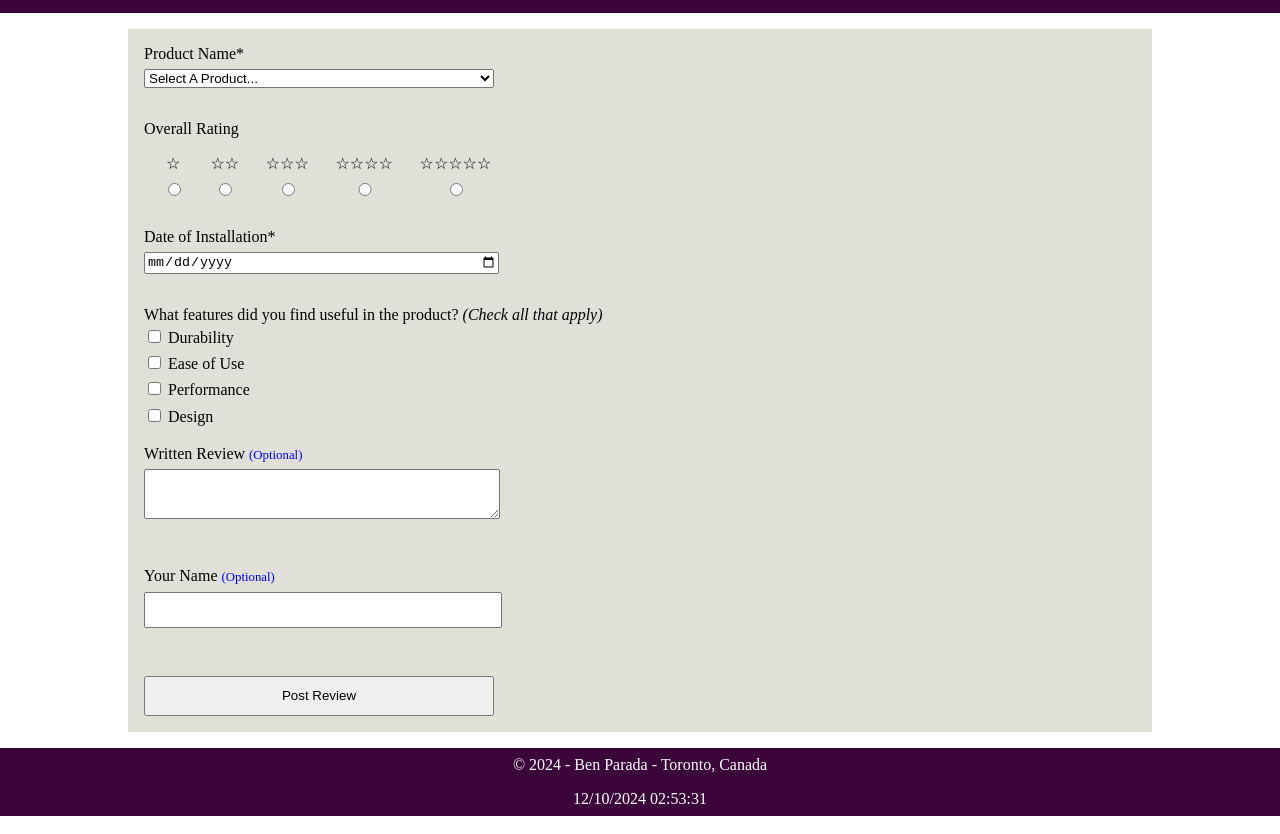
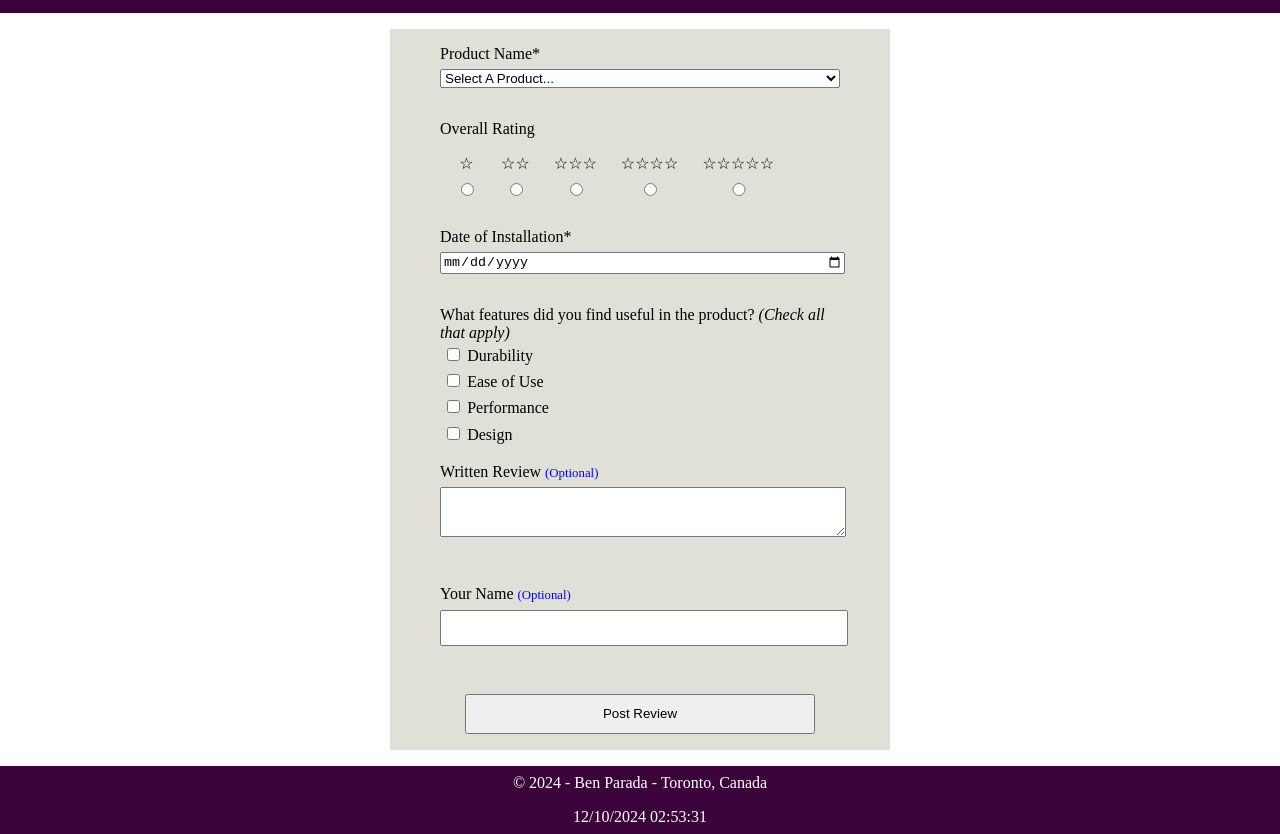
Before and after one commit to benpar23/wdd131, a plain HTML site: page form.html in a window 1280 px wide. Shown: the part 56-890 px from the top of the page. Drawn offline with Linux system fonts and the light colour scheme.

Commit message:
More work on form.html and styles and scripts

```diff
--- a/form.html
+++ b/form.html
@@ -19,7 +19,7 @@
         <form method="get" action="review.html">
             <label>
                 Product Name*
-                <select id="product" name="product" required>
+                <select id="product" name="select" required>
                     <option value="placeholder" disabled selected>Select A Product...</option>
                 </select>
             </label>
@@ -53,8 +53,7 @@
                 <p>Your Name <span id="optional">&#40Optional&#41</span></p><input type="text" id="name" name="name">
             </label>
 
-            <label><input type="submit" value="Post Review"></label>
-
+            <label><input type="submit" value="Post Review" id="button"></label>
 
         </form>
     </main>
--- a/scripts/form.js
+++ b/scripts/form.js
@@ -7,3 +7,46 @@ const today = new Date();
 currentyear.innerHTML = today.getFullYear();
 
 lastModified.innerHTML = document.lastModified;
+
+const products = [
+    {
+      id: "fc-1888",
+      name: "flux capacitor",
+      averagerating: 4.5
+    },
+    {
+      id: "fc-2050",
+      name: "power laces",
+      averagerating: 4.7
+    },
+    {
+      id: "fs-1987",
+      name: "time circuits",
+      averagerating: 3.5
+    },
+    {
+      id: "ac-2000",
+      name: "low voltage reactor",
+      averagerating: 3.9
+    },
+    {
+      id: "jj-1969",
+      name: "warp equalizer",
+      averagerating: 5.0
+    }
+  ];
+
+  const selectForm = document.querySelector("#product");
+
+  products.forEach(product => {
+    const option = document.createElement("option")
+    option.value = product.id;
+    option.innerHTML = product.name;
+    selectForm.appendChild(option);
+  })
+
+  const button = document.querySelector("#button");
+
+  button.addEventListener("click", () => {
+
+  })
--- a/styles/form.css
+++ b/styles/form.css
@@ -1,7 +1,7 @@
 textarea, select, input[type="text"], input[type="date"] {
     display: block;
     width: 100%;
-    max-width: 350px;
+    max-width: 400px;
     margin-bottom: 1rem;
 }
 
@@ -15,22 +15,16 @@ label {
     gap: 0.4rem;
     padding-top: 1rem;
     padding-bottom: 1rem;
-    padding-left: 1rem;
 }
 
 label > span {
     display: inline;
 }
 
-div {
-    padding-left: 1rem;
-    padding-right: 1rem;
-}
 
 
 #rating {
     display: block;
-    padding: 1rem;
 }
 
 .stars {
@@ -49,7 +43,6 @@ div {
 #features {
     display: block;
     padding: 0.2rem;
-    padding-left: 1rem;
 }
 
 #optional {
@@ -66,8 +59,8 @@ input[type="submit"] {
     width: 350px;
     height: 40px;
     text-align: center;
+    align-self: center;
 }
-
 
 body {
     margin: 0;
@@ -79,9 +72,18 @@ p {
 
 main {
     margin: 0 auto;
+    display: flex;
+    justify-content: center;
     padding: 0;
-    width: 80%;
+    width: 90%;
+    max-width: 500px;
     background-color: rgb(224, 224, 216);
+}
+
+form {
+    display: flex;
+    flex-direction: column;
+    width: 400px;
 }
 
 header {
```
